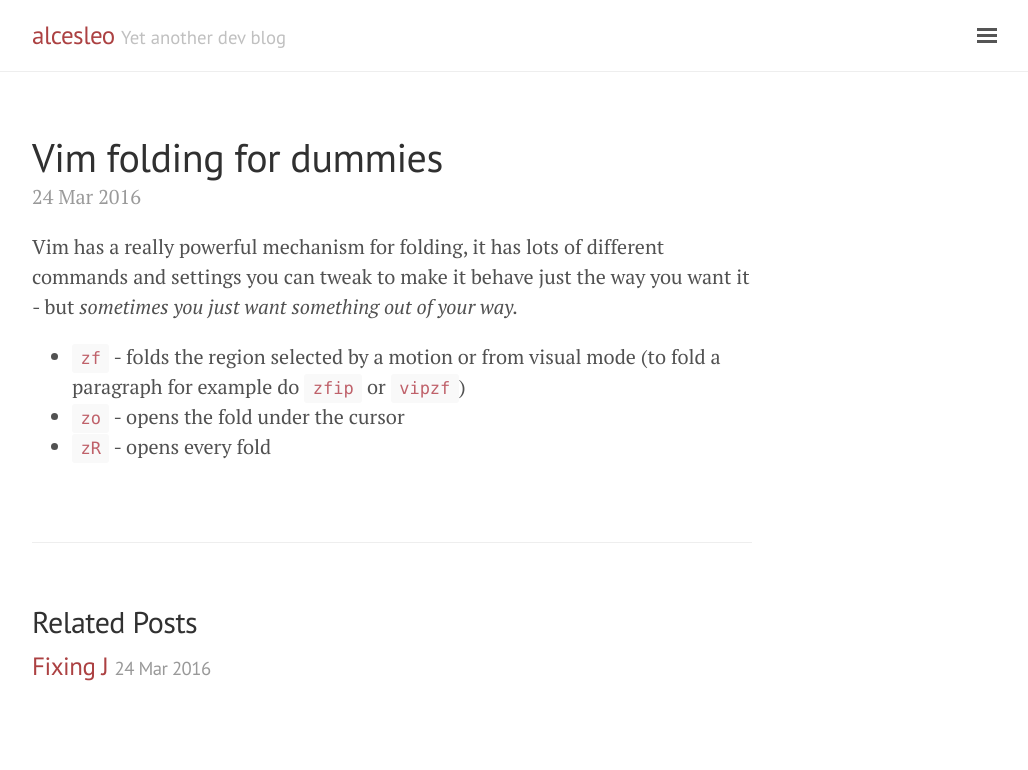
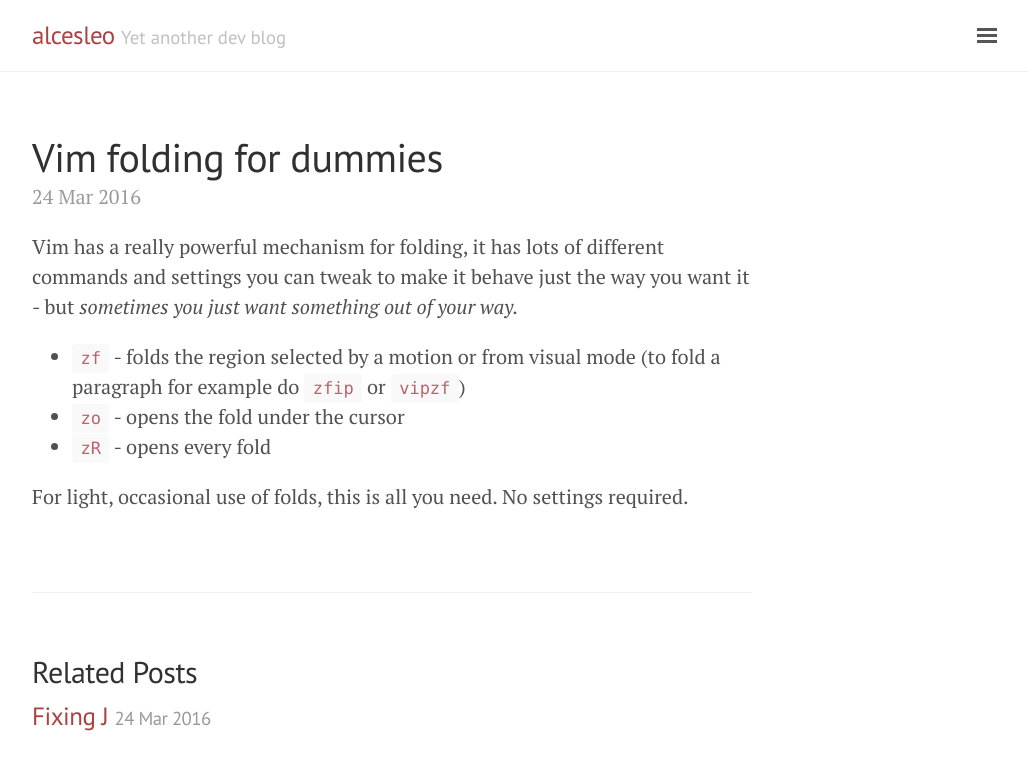
Before and after one commit to jsborjesson/jsborjesson.github.io, a Jekyll site: the page built from _posts/2016-03-24-vim-folding-for-dummies.md, in a window 1280 px wide. Shown: the top 770 px of the page, without its empty margins (248-1276 px from the left). Built offline with Jekyll 4.4.1, drawn with Linux system fonts in a browser that asks for light colours.

Commit message:
Add ending sentence to vim folding

```diff
--- a/_posts/2016-03-24-vim-folding-for-dummies.md
+++ b/_posts/2016-03-24-vim-folding-for-dummies.md
@@ -8,3 +8,5 @@ Vim has a really powerful mechanism for folding, it has lots of different comman
 * `zf` - folds the region selected by a motion or from visual mode (to fold a paragraph for example do `zfip` or `vipzf`)
 * `zo` - opens the fold under the cursor
 * `zR` - opens every fold
+
+For light, occasional use of folds, this is all you need. No settings required.
```
